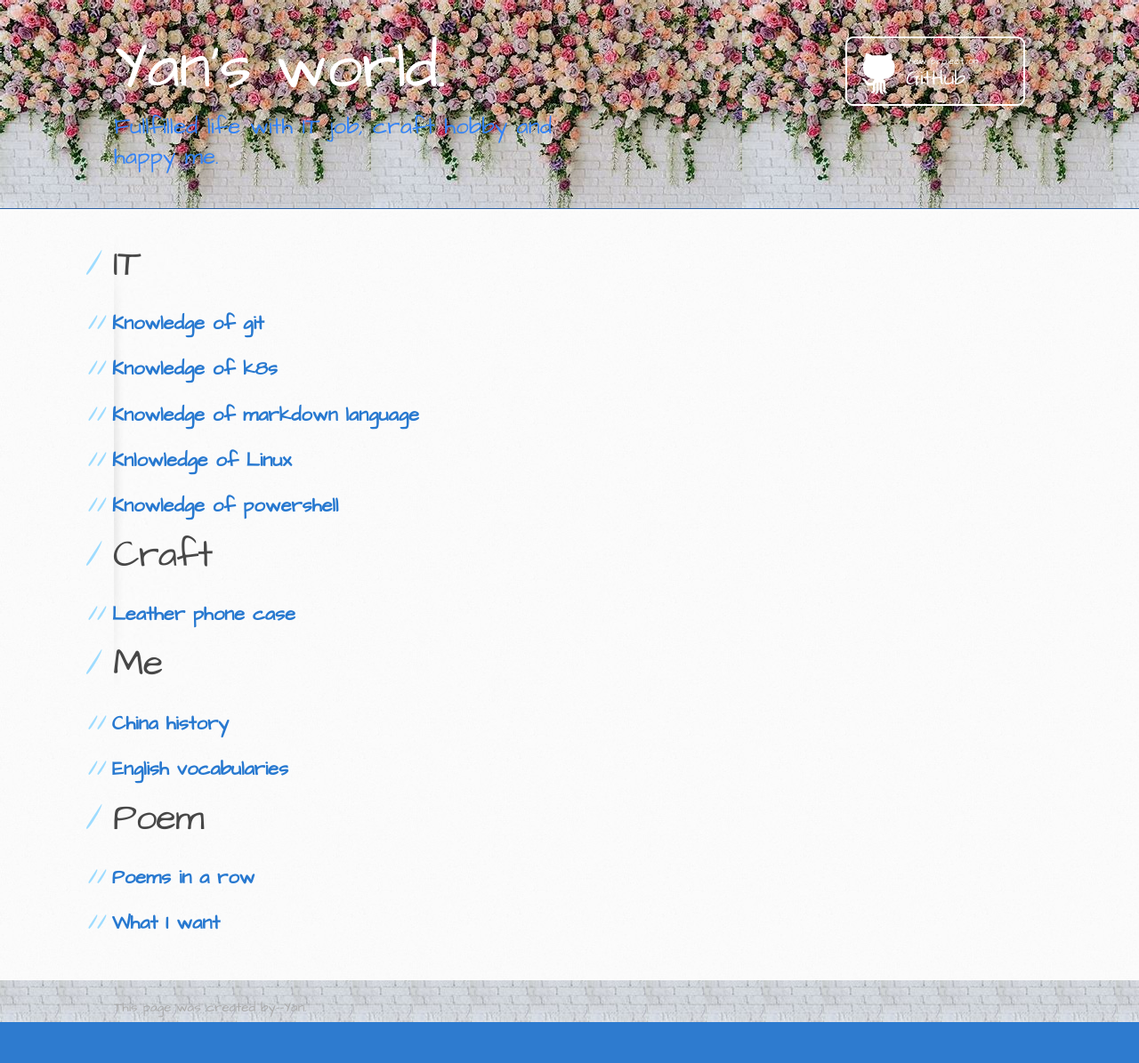
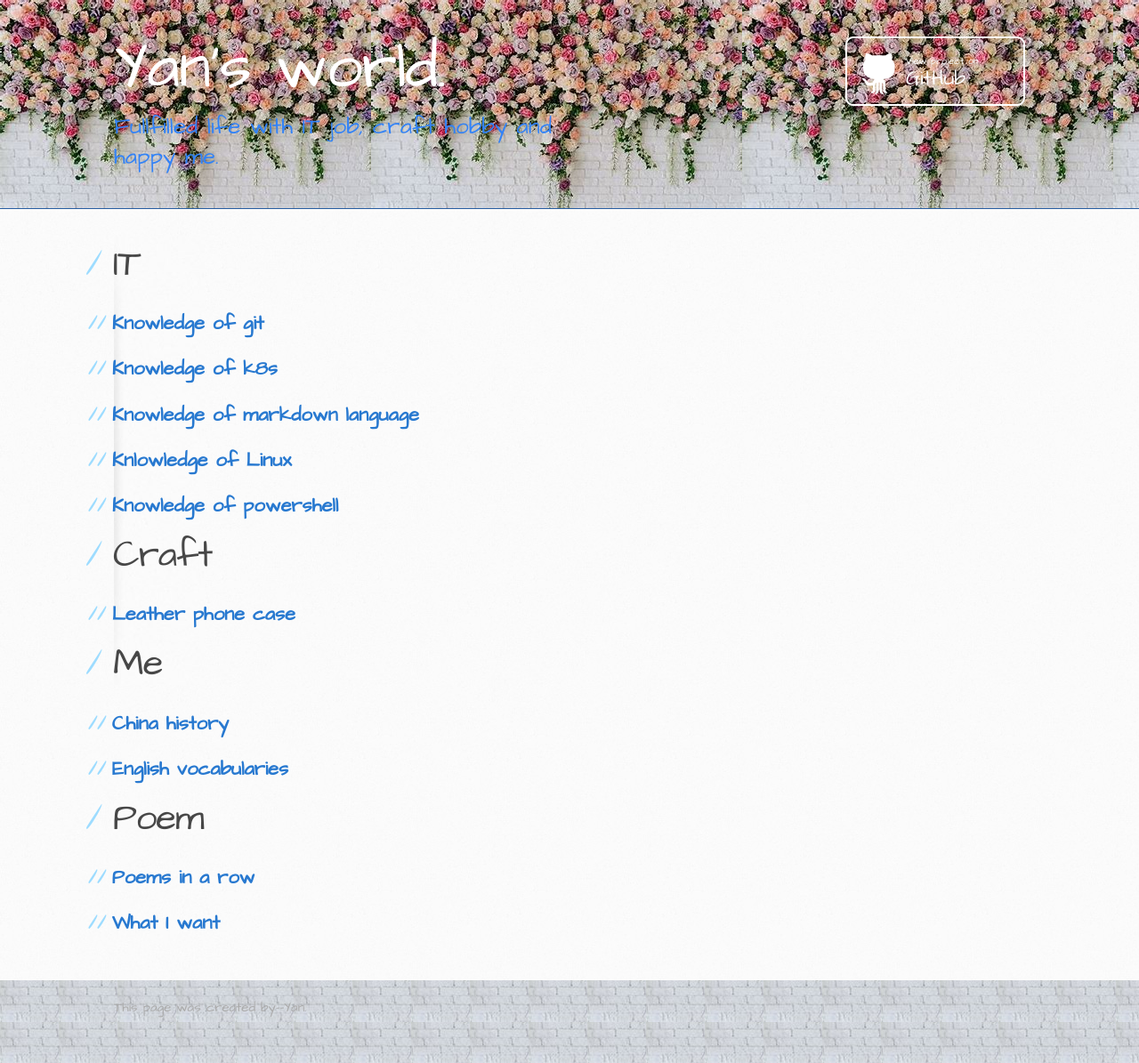
Before and after one commit to itcraftme/itcraftme, a Jekyll site: the page built from index.md, in a window 1280 px wide. Shown: the whole page at 89% size. Built offline with Jekyll 4.4.1, drawn with Linux system fonts in a browser that asks for light colours; our own code applies the rules of GitHub Pages for plain Markdown files.

Commit message:
Update jekyll-theme-architect.scss

```diff
--- a/_sass/jekyll-theme-architect.scss
+++ b/_sass/jekyll-theme-architect.scss
@@ -322,7 +322,7 @@ footer {
   padding-bottom: 30px;
   margin-top: 40px;
   font-family: 'Architects Daughter', 'Helvetica Neue', Helvetica, Arial, serif;
-  background: #2e7bcf url(../images/footer-bg.png) 0 0 repeat-x;
+  background: #2e7bcf url(../images/footer-bg.png) 0 0 repeat;
   font-size: 15px;
   color: #aaa;
 }
```
